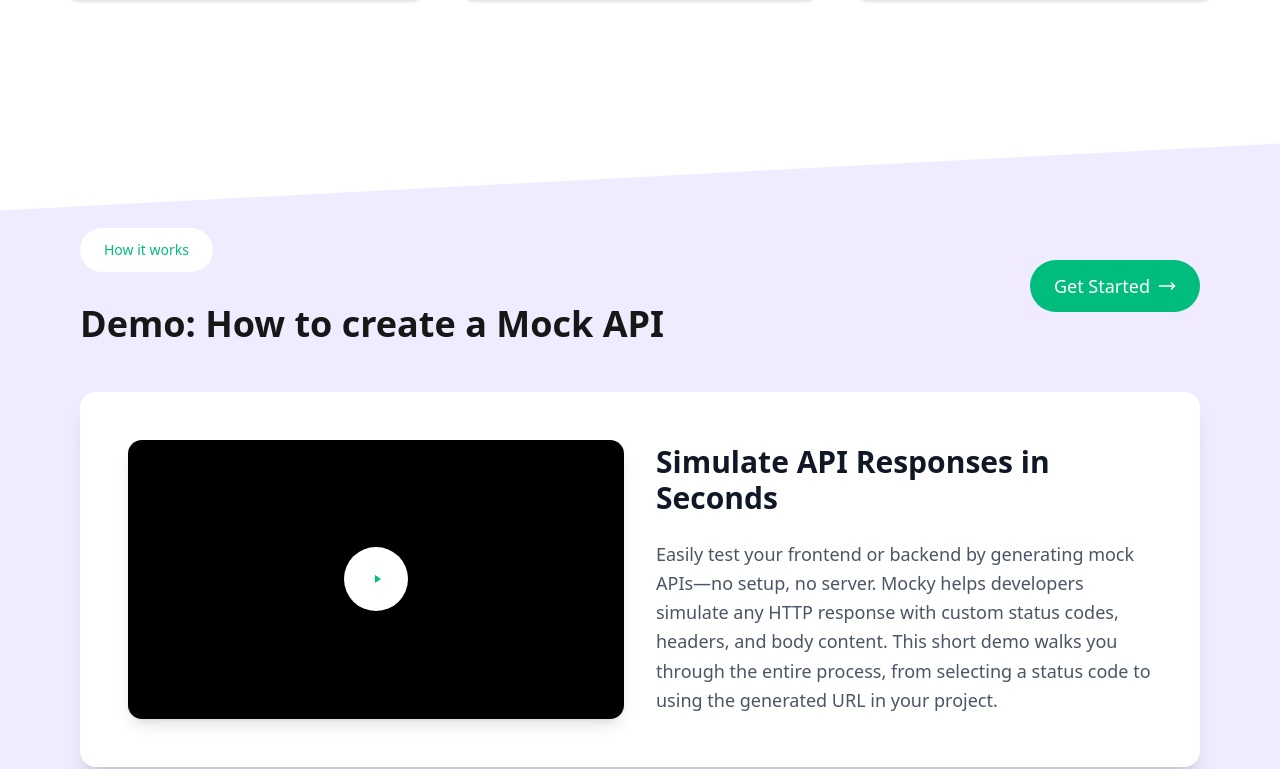
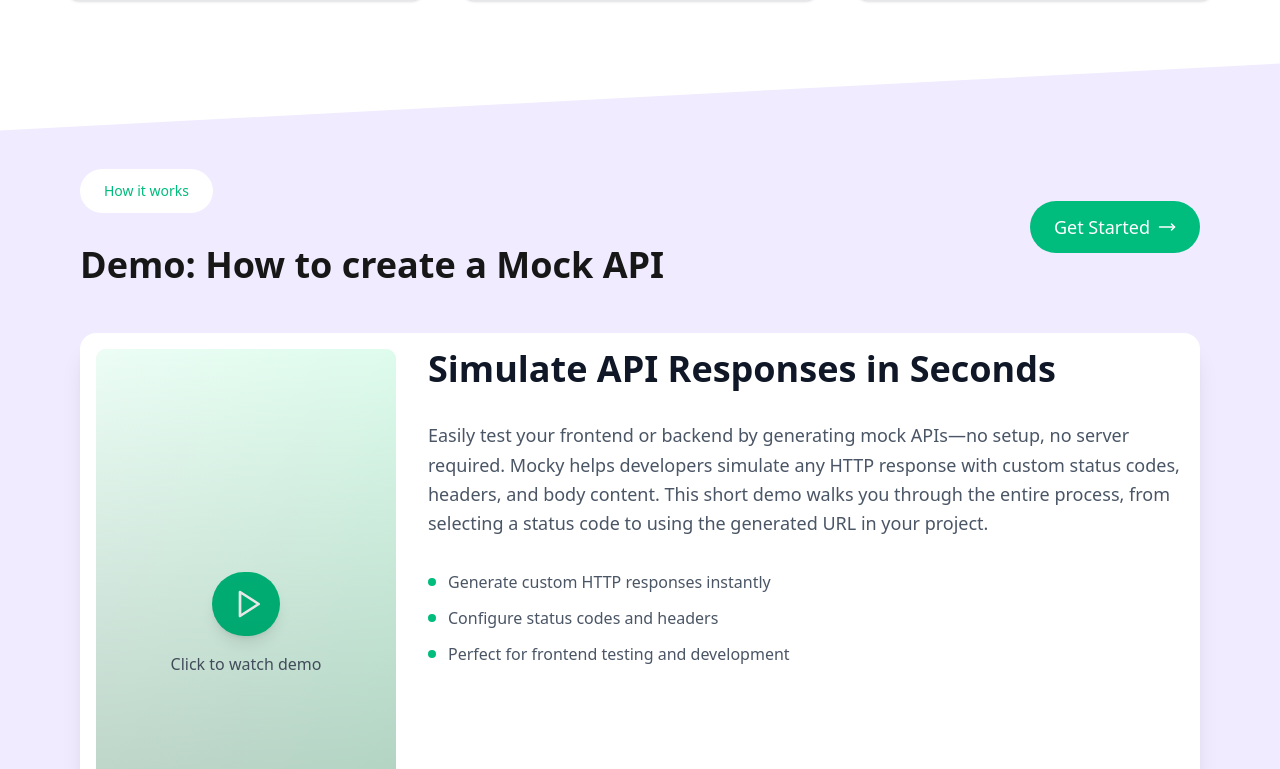
Before and after one commit to ArunKumar-DevCode/Mocky-Clone, a Next.js app in the folder Client/: page / in a window 1280 px wide. Shown: the part 1558-2327 px from the top of the page. Built offline with nearby package versions, Linux system fonts and the light colour scheme.

Commit message:
Video ui updated

```diff
--- a/Client/components/Testimonial.tsx
+++ b/Client/components/Testimonial.tsx
@@ -1,29 +1,33 @@
+"use client";
 import Background from "@/public/Rectangle.png";
 import Image from "next/image";
-import { MoveRight } from "lucide-react";
-import TestimonialVideo from "@/public/Testimonial.png";
+import { MoveRight, Play } from "lucide-react";
 import Link from "next/link";
+import { useState } from "react";
 
 export default function Testimonial() {
+  const [isVideoLoaded, setIsVideoLoaded] = useState(false);
+  const [showVideo, setShowVideo] = useState(false);
+
   return (
     <>
-      <section className="relative w-full h-screen py-18 flex justify-center items-center">
+      <section className="relative w-full min-h-screen py-18 flex justify-center items-center">
         <Image
           src={Background}
           fill
           alt="skew background"
-          className="object-cover -skew-y-3 -z-10 py-20"
+          className="object-cover -skew-y-3 -z-10"
           priority
         />
         <div className="max-w-6xl w-full px-4 z-10">
           {/* Header Section */}
           <div className="text-center mb-12">
-            <div className="flex justify-between items-center gap-6 mb-12">
+            <div className="flex flex-col lg:flex-row justify-between items-start lg:items-center gap-6 mb-12">
               <div className="flex flex-col justify-start">
                 <span className="bg-white text-emerald-500 self-start font-medium px-6 py-3 rounded-full text-sm mb-8">
                   How it works
                 </span>
-                <h1 className="text-3xl lg:text-4xl font-semibold text-neutral-900 text-center lg:text-left">
+                <h1 className="text-3xl lg:text-4xl font-semibold text-neutral-900 text-left">
                   Demo: How to create a Mock API
                 </h1>
               </div>
@@ -38,40 +42,78 @@ export default function Testimonial() {
           </div>
 
           {/* Content Card */}
-          <div className="bg-white rounded-2xl shadow-xl p-8 lg:p-12">
-            <div className="grid grid-cols-1 lg:grid-cols-2 gap-8 items-center">
+          <div className="bg-white rounded-2xl shadow-xl p-4 max-w-8xl">
+            <div className="flex gap-8">
               {/* Video/Image Section */}
-              <div className="order-2 lg:order-1">
-                <div className="relative rounded-xl overflow-hidden shadow-lg">
-                  <Image
-                    src={TestimonialVideo}
-                    alt="Demo Video Thumbnail"
-                    width={500}
-                    height={300}
-                    className="w-full h-auto object-cover"
-                  />
-                  {/* Optional play button overlay */}
-                  <div className="absolute inset-0 flex items-center justify-center bg-black bg-opacity-20 hover:bg-opacity-30 transition-colors cursor-pointer group">
-                    <div className="w-16 h-16 bg-white rounded-full flex items-center justify-center shadow-lg group-hover:scale-110 transition-transform">
-                      <div className="w-0 h-0 border-l-6 border-l-emerald-500 border-t-4 border-t-transparent border-b-4 border-b-transparent ml-1"></div>
+              <div className="flex justify-center lg:justify-start">
+                <div className="relative bg-gray-100 rounded-lg overflow-hidden w-[300px] h-[550px]">
+                  {!showVideo ? (
+                    // Video Thumbnail/Placeholder
+                    <div className="relative w-full h-full flex items-center justify-center bg-gradient-to-br from-emerald-50 to-emerald-100">
+                      <div className="text-center">
+                        <button
+                          onClick={() => setShowVideo(true)}
+                          className="bg-emerald-500 hover:bg-emerald-600 transition-colors rounded-full p-4 mb-4 shadow-lg"
+                        >
+                          <Play size={32} className="text-white ml-1" />
+                        </button>
+                        <p className="text-gray-600 font-medium">
+                          Click to watch demo
+                        </p>
+                      </div>
+                      {/* Optional: Add a preview image */}
+                      <div className="absolute inset-0 bg-gradient-to-t from-black/20 to-transparent pointer-events-none" />
                     </div>
-                  </div>
+                  ) : (
+                    // Actual Video
+                    <video
+                      src="https://ik.imagekit.io/dfencrym0/API.mp4"
+                      className="w-full h-full object-cover"
+                      onLoadedData={() => setIsVideoLoaded(true)}
+                      title="Mock API Creation Demo"
+                      autoPlay
+                      controls
+                      muted
+                    />
+                  )}
                 </div>
               </div>
 
               {/* Text Content */}
-              <div className="order-1 lg:order-2 space-y-6">
-                <h2 className="text-2xl lg:text-3xl font-semibold text-gray-900">
+              <div className="order-1 lg:order-2 space-y-8">
+                <h2 className="text-2xl lg:text-4xl text-balance font-semibold text-gray-900">
                   Simulate API Responses in Seconds
                 </h2>
                 <p className="text-gray-600 leading-relaxed text-base lg:text-lg">
                   Easily test your frontend or backend by generating mock
-                  APIs—no setup, no server. Mocky helps developers simulate any
-                  HTTP response with custom status codes, headers, and body
-                  content. This short demo walks you through the entire process,
-                  from selecting a status code to using the generated URL in
-                  your project.
+                  APIs—no setup, no server required. Mocky helps developers
+                  simulate any HTTP response with custom status codes, headers,
+                  and body content. This short demo walks you through the entire
+                  process, from selecting a status code to using the generated
+                  URL in your project.
                 </p>
+
+                {/* Additional Features List */}
+                <div className="space-y-3">
+                  <div className="flex items-start gap-3">
+                    <div className="w-2 h-2 bg-emerald-500 rounded-full mt-2 flex-shrink-0"></div>
+                    <p className="text-gray-600">
+                      Generate custom HTTP responses instantly
+                    </p>
+                  </div>
+                  <div className="flex items-start gap-3">
+                    <div className="w-2 h-2 bg-emerald-500 rounded-full mt-2 flex-shrink-0"></div>
+                    <p className="text-gray-600">
+                      Configure status codes and headers
+                    </p>
+                  </div>
+                  <div className="flex items-start gap-3">
+                    <div className="w-2 h-2 bg-emerald-500 rounded-full mt-2 flex-shrink-0"></div>
+                    <p className="text-gray-600">
+                      Perfect for frontend testing and development
+                    </p>
+                  </div>
+                </div>
               </div>
             </div>
           </div>
--- a/Client/package.json
+++ b/Client/package.json
@@ -39,6 +39,7 @@
     "@types/react-dom": "^19",
     "eslint": "^9",
     "eslint-config-next": "15.3.2",
+    "file-loader": "^6.2.0",
     "tw-animate-css": "^1.3.0",
     "typescript": "^5"
   }
--- /dev/null
+++ b/Client/video.d.ts
@@ -0,0 +1,4 @@
+declare module "*.mp4" {
+  const src: string;
+  export default src;
+}
```
Also changed, not shown: 2 other files (tests, documents, lock files or other folders).
